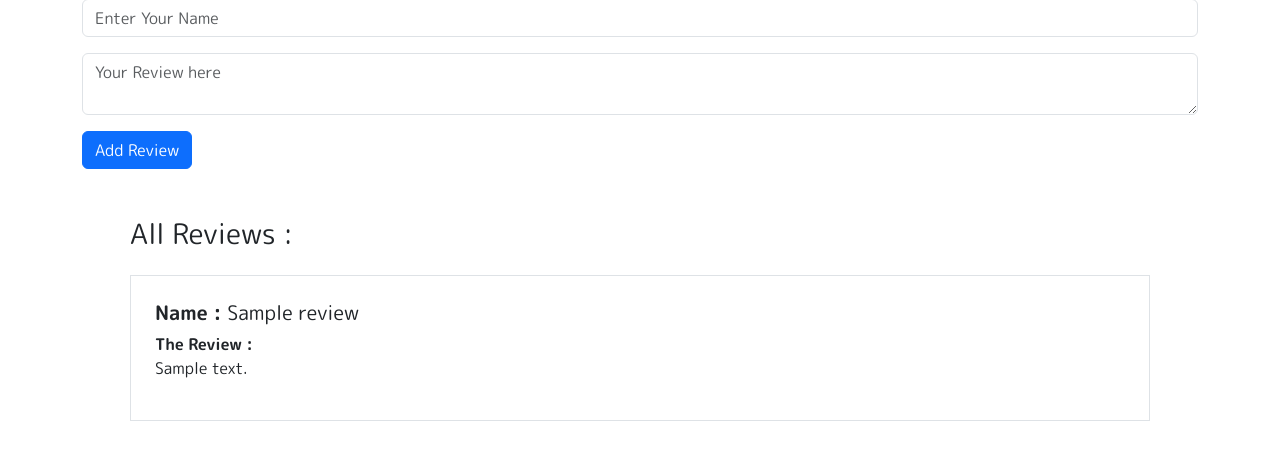
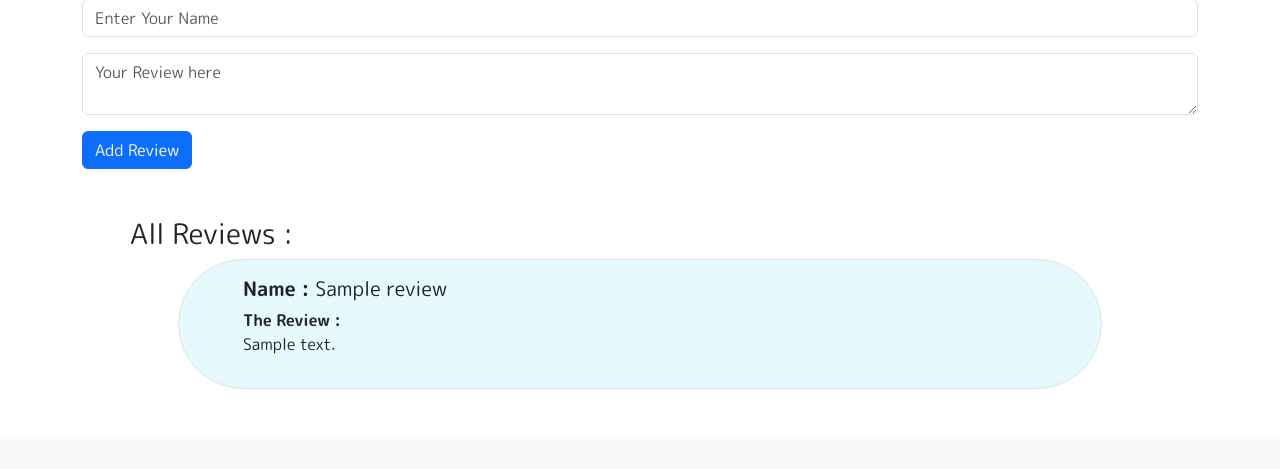
Before and after one commit to TUWAIQ-PYTHON-5/LAB_ORM_2.5_Relations, a Django app: page /details/1/ in a window 1280 px wide. Shown: the part 427-896 px from the top of the page. After the commit the page ends 816 px from the top, so only its background shows below. Run offline with Django 4.2, Linux system fonts and the light colour scheme; tables that the repository leaves empty hold one stand-in row (values such as "Sample post").

Commit message:
change design

```diff
--- a/Blog/subjects/templates/subjects/subject_details.html
+++ b/Blog/subjects/templates/subjects/subject_details.html
@@ -37,10 +37,11 @@
     <div  class="m-5">
         <h3>All Reviews :</h3>
         {% for review1 in review  %}
-            <div class="p-4 border mt-4">
-
-                <h5 class="mb-2"><strong>Name : </strong>{{ review1.name }}</h5>
-                <p> <strong>The Review : </strong><br/>{{ review1.content }}</p>
+            <div class="p-3 mb-4 ms-5 me-5 bg-info bg-opacity-10 border rounded-pill rounded-5">
+                <div class="ps-5">
+                    <h5 class="mb-2"><strong>Name : </strong>{{ review1.name }}</h5>
+                    <p> <strong>The Review : </strong><br/>{{ review1.content }}</p>
+                </div>
 
             </div>
             {% endfor %}
```
